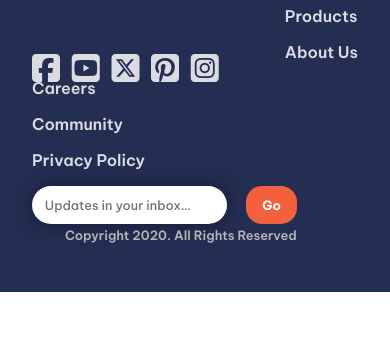
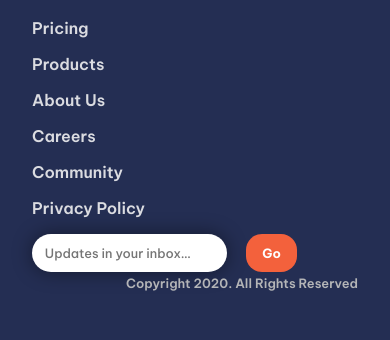
Before and after one commit to BlackFury117/Manage-landing-page, a plain HTML site: page index.html in a window 390 px wide. Shown: the part 2827-3167 px from the top of the page. Before the commit the page ends 3119 px from the top, so only its background shows below. Drawn offline with Linux system fonts and the light colour scheme.

Commit message:
Making the mobile view's footer section

```diff
--- a/scss/styles.scss
+++ b/scss/styles.scss
@@ -509,7 +509,23 @@ footer{
 
 @include mobile-view{
     footer{
-        flex-wrap: wrap;
+        flex-direction: column;
         padding: 3rem 2rem;
+
+        .first-footer{
+
+        }
+
+        .second-footer{
+
+        }
+
+        .third-footer{
+
+        }
+
+        .fourth-footer{
+
+        }
     }
 }
```
Also changed, not shown: dist/styles.css, 1 other file.
